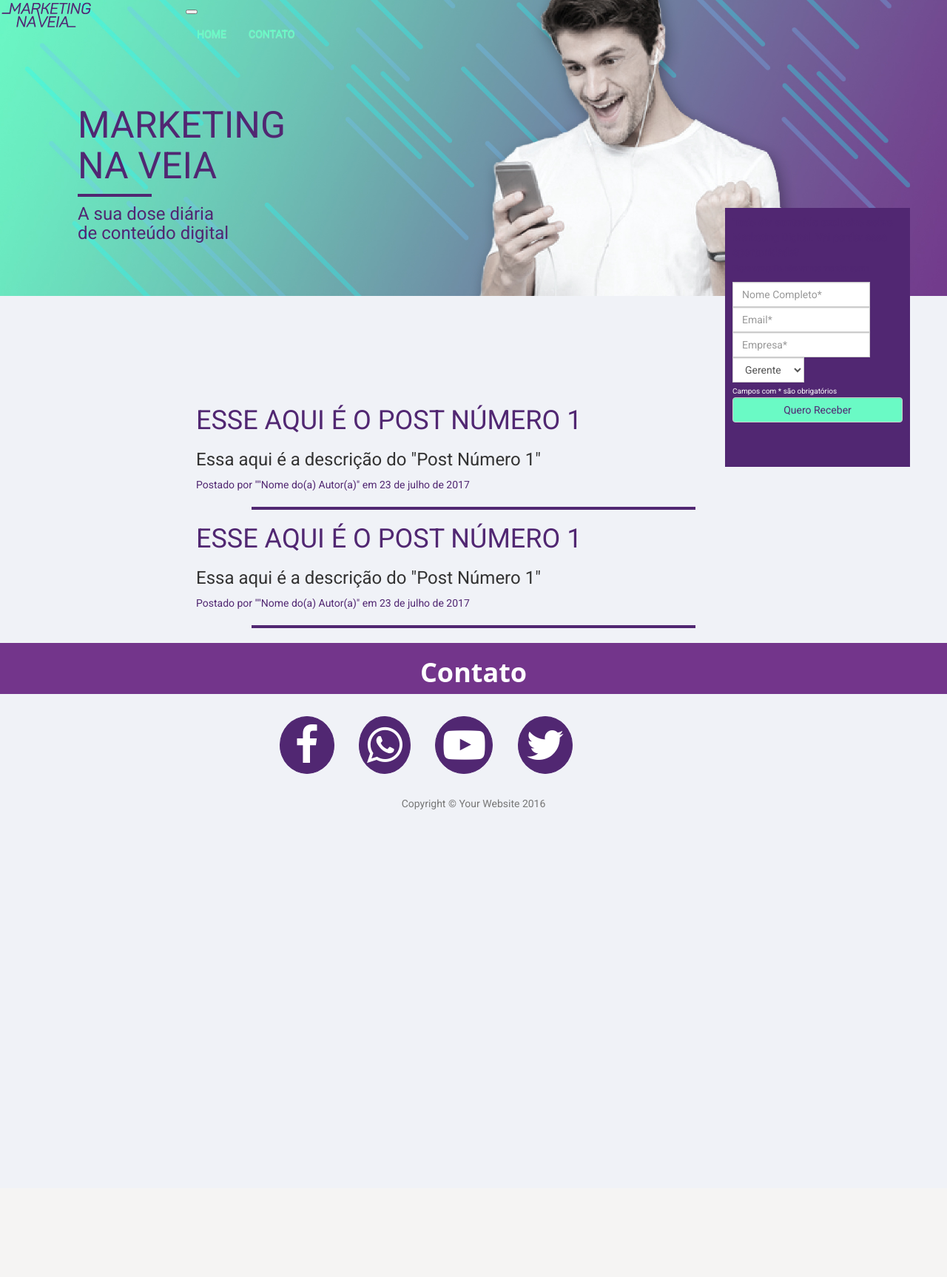
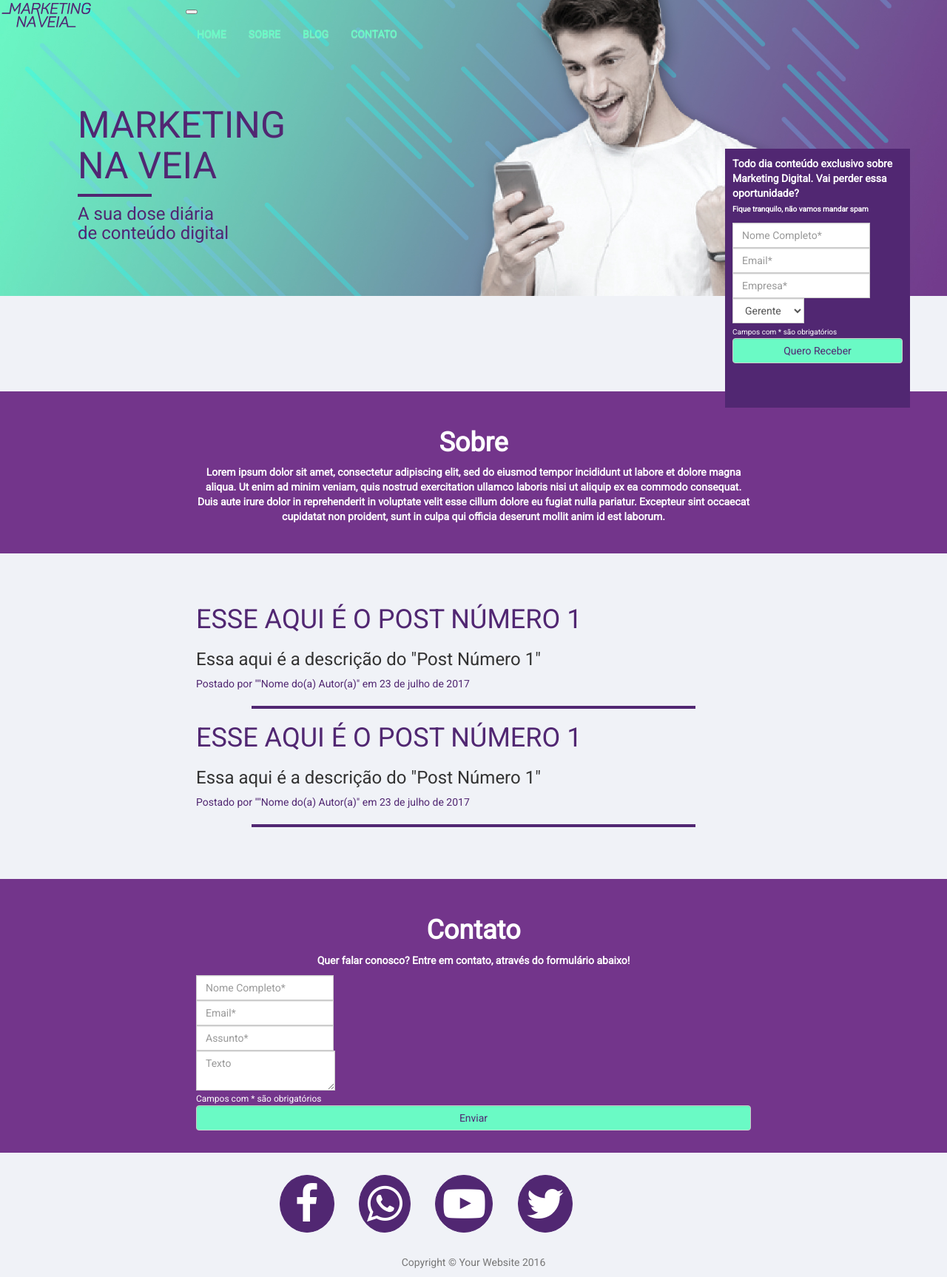
Before and after one commit to gxpunicornios/marketingnaveia, a PHP site: page / in a window 1280 px wide. Shown: the whole page at 74% size. Before the commit the page ends 1094 px from the top, so only its background shows below. Run offline with PHP 8.4, Linux system fonts and the light colour scheme.

Commit message:
added things

```diff
--- a/css/style.css
+++ b/css/style.css
@@ -1,6 +1,6 @@
 body{
     background-color: #f0f2f7;
-    margin-bottom: 500px;
+    /*margin-bottom: 500px;*/
     font-family:'Roboto', sans-serif !important;
 }
 
@@ -21,7 +21,7 @@ header{
     -moz-background-size: cover;
     background-size: cover;
     -o-background-size: cover;
-    margin-bottom: 80px;
+    margin-bottom: 0px;
 }
 
 .intro-header .site-heading {
@@ -56,18 +56,36 @@ a{
 }
 #blog-posts{
     width:100%;
-    margin:auto;
+    padding: 50px;
 }
 
 #contato{
     background-color: #73358b;
     color: #fff;
+    padding: 30px;
 }
 
 #contato h1{
     font-weight: bold;
-    font-family: "Open Sans";
+    font-family: "Roboto", sans-serif;
     text-align: center;
+}
+
+#contato p{
+    color: #fff;
+    font-weight: bold;
+    text-align: center;
+}
+
+#contato span{
+    font-size:12px;
+    color: #fff;
+    text-align: center;
+}
+
+#contato .submit{
+    background-color: #6afac5;
+    color: #512772;
 }
 
 #cadastro{
@@ -88,9 +106,11 @@ a{
 }
 
 #cadastro-box p {
+    color: #fff;
     font-weight: bold;
 }
 #cadastro-box span {
+    color: #fff;
     font-size: 10px;
 }
 
@@ -108,14 +128,15 @@ a{
 #cadastro-full{
     background-color: #512772;
     color: #f0f2f6;
-    margin-top: 50px;
-    margin-bottom: 50px;
+    padding: 50px;
 }
 
 #cadastro-full p {
+    color: #fff;
     font-weight: bold;
 }
 #cadastro-full span {
+    color: #fff;
     font-size: 10px;
 }
 
@@ -149,3 +170,31 @@ i.fa-facebook{
 .site-heading h1,p{
   color: #512772;
 }
+#sobre{
+    background-color: #73358b;
+    color: #fff;
+    padding: 30px;
+}
+
+#sobre h1{
+    font-weight: bold;
+    font-family: "Roboto", sans-serif;
+    text-align: center;
+}
+
+#sobre p{
+    color: #fff;
+    font-weight: bold;
+    text-align: center;
+}
+
+#sobre span{
+    font-size:12px;
+    color: #fff;
+    text-align: center;
+}
+
+#sobre .submit{
+    background-color: #6afac5;
+    color: #512772;
+}
--- a/index.html
+++ b/index.html
@@ -31,8 +31,15 @@
             <a class="nav-link" href="#">Home</a>
           </li>
           <li class="nav-item">
+            <a class="nav-link" href="#sobre">Sobre</a>
+          </li>
+          <li class="nav-item">
+            <a class="nav-link" href="#blog-posts">Blog</a>
+          </li>
+          <li class="nav-item">
             <a class="nav-link" href="#contato">Contato</a>
           </li>
+
         </ul>
       </div>
     </nav>
@@ -111,6 +118,28 @@
   </section>
 
 
+  <section id="sobre">
+    <div class="container">
+      <div class="row">
+        <div class="col-lg-2"></div>
+        <div class="col-lg-8">
+          <h1>Sobre</h1>
+        </div>
+        <div class="col-lg-2"></div>
+      </div>
+      <div class="row">
+        <div class="col-lg-2"></div>
+        <div class="col-lg-8">
+          <p>
+            Lorem ipsum dolor sit amet, consectetur adipiscing elit, sed do eiusmod tempor incididunt ut labore et dolore magna aliqua. Ut enim ad minim veniam, quis nostrud exercitation ullamco laboris nisi ut aliquip ex ea commodo consequat. Duis aute irure dolor in reprehenderit in voluptate velit esse cillum dolore eu fugiat nulla pariatur. Excepteur sint occaecat cupidatat non proident, sunt in culpa qui officia deserunt mollit anim id est laborum.
+          </p>
+        </div>
+        <div class="col-lg-2"></div>
+      </div>
+    </div>
+  </section>
+
+
   <section id="blog-posts">
     <div class="container">
       <div class="row">
@@ -155,6 +184,31 @@
         </div>
         <div class="col-lg-2"></div>
       </div>
+      <div class="row">
+        <div class="col-lg-2"></div>
+        <div class="col-lg-8">
+          <form>
+            <p>Quer falar conosco? Entre em contato, através do formulário abaixo!</span>
+            </p>
+            <div class="input-group">
+              <input class="form-control" type="text" name="name" placeholder="Nome Completo*">
+            </div>
+            <div class="input-group">
+              <input class="form-control" type="email" name="email" placeholder="Email*">
+            </div>
+            <div class="input-group">
+              <input class="form-control" type="text" name="assunto" placeholder="Assunto*">
+            </div>
+            <div class="input-group">
+              <textarea class="form-control" name="text-area" placeholder="Texto"></textarea>
+            </div>
+
+            <span>Campos com * são obrigatórios</span>
+            <input type="submit" class="form-control submit" value="Enviar">
+          </form>
+        </div>
+        <div class="col-lg-2"></div>
+      </div>
     </div>
   </section>
 
```
